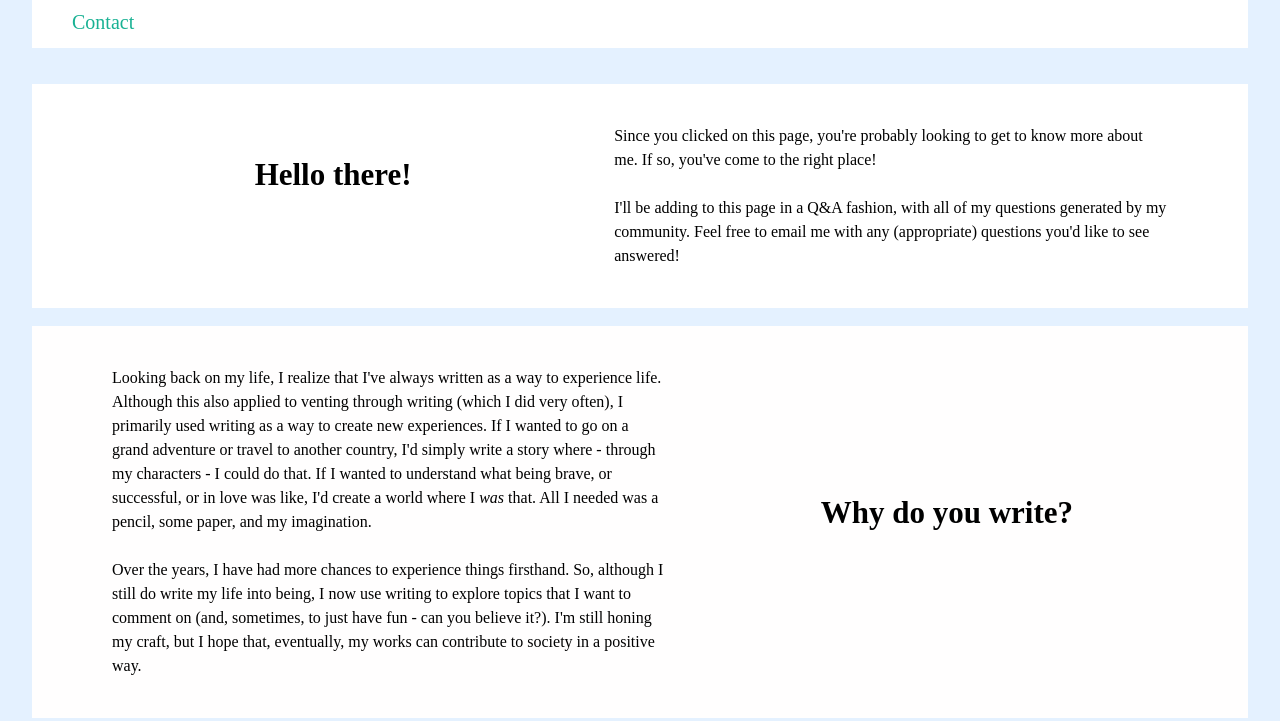
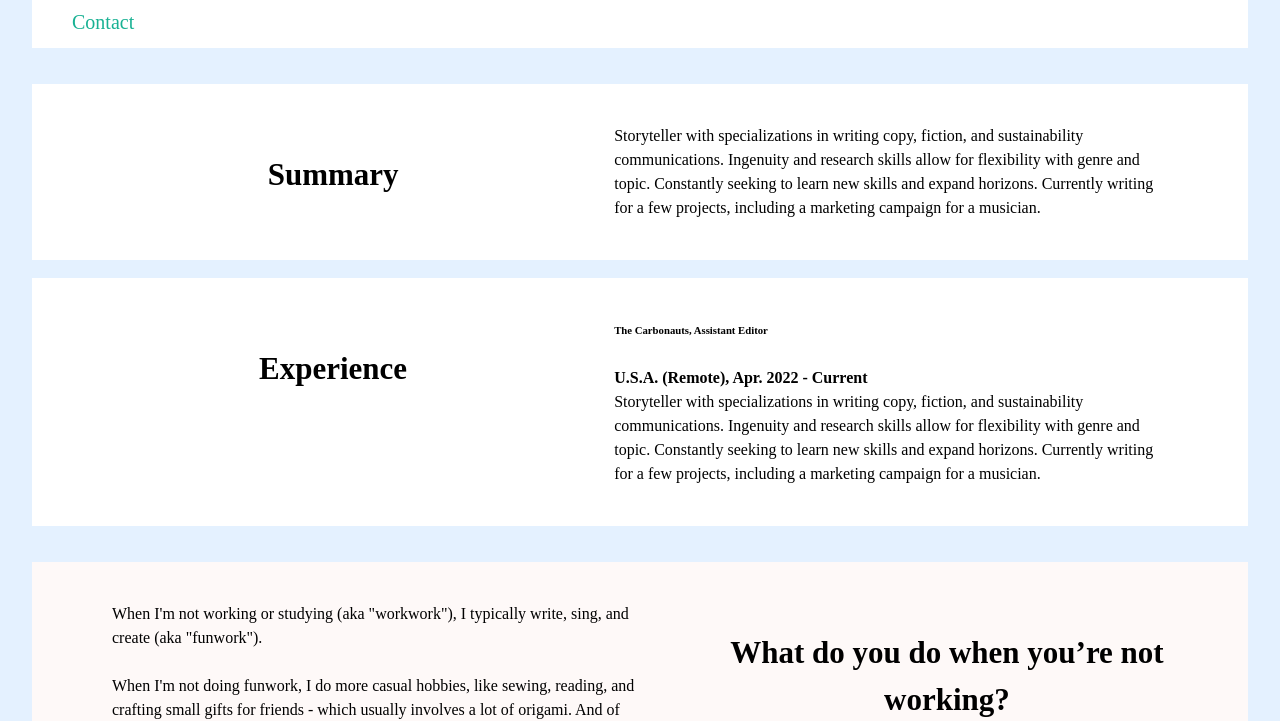
Before and after one commit to katelynnbautistayoung/katelynnbautistayoung.github.io, a plain HTML site: page resume.html in a window 1280 px wide. Shown: the part 242-963 px from the top of the page. Drawn offline with Linux system fonts and the light colour scheme; a web font is replaced by a local one.

Commit message:
Update resume.html

```diff
--- a/resume.html
+++ b/resume.html
@@ -55,17 +55,12 @@
       <div class="row">
         <div class="abouttitle">
           <br /><br />
-          <h4>Hello there!</h4>
+          <h4>Summary</h4>
         </div>
 
         <div class="abouttext">
           <p>
-            Since you clicked on this page, you're probably looking to get to
-            know more about me. If so, you've come to the right place!
-            <br /><br />
-            I'll be adding to this page in a Q&A fashion, with all of my
-            questions generated by my community. Feel free to email me with any
-            (appropriate) questions you'd like to see answered!
+            Storyteller with specializations in writing copy, fiction, and sustainability communications. Ingenuity and research skills allow for flexibility with genre and topic. Constantly seeking to learn new skills and expand horizons. Currently writing for a few projects, including a marketing campaign for a musician.
           </p>
         </div>
       </div>
@@ -73,31 +68,19 @@
 
     <br />
 
-    <div class="card" style="background-color: #fffefe">
+    <div class="card">
       <div class="row">
-        <div class="abouttext">
-          <p>
-            Looking back on my life, I realize that I've always written as a way
-            to experience life. Although this also applied to venting through
-            writing (which I did very often), I primarily used writing as a way
-            to create new experiences. If I wanted to go on a grand adventure or
-            travel to another country, I'd simply write a story where - through
-            my characters - I could do that. If I wanted to understand what
-            being brave, or successful, or in love was like, I'd create a world
-            where I <i>was</i> that. All I needed was a pencil, some paper, and
-            my imagination. <br /><br />
-            Over the years, I have had more chances to experience things
-            firsthand. So, although I still do write my life into being, I now
-            use writing to explore topics that I want to comment on (and,
-            sometimes, to just have fun - can you believe it?). I'm still honing
-            my craft, but I hope that, eventually, my works can contribute to
-            society in a positive way.
-          </p>
+        <div class="abouttitle">
+          <br /><br />
+          <h4>Experience</h4>
         </div>
 
-        <div class="abouttitle">
-          <br /><br /><br /><br /><br /><br />
-          <h4 style="text-align: center">Why do you write?</h4>
+        <div class="abouttext">
+            <h6>The Carbonauts, Assistant Editor</h6>
+            <p><br><b>U.S.A. (Remote), Apr. 2022 - Current</b></p>
+          <p>
+            Storyteller with specializations in writing copy, fiction, and sustainability communications. Ingenuity and research skills allow for flexibility with genre and topic. Constantly seeking to learn new skills and expand horizons. Currently writing for a few projects, including a marketing campaign for a musician.
+          </p>
         </div>
       </div>
     </div>
```
